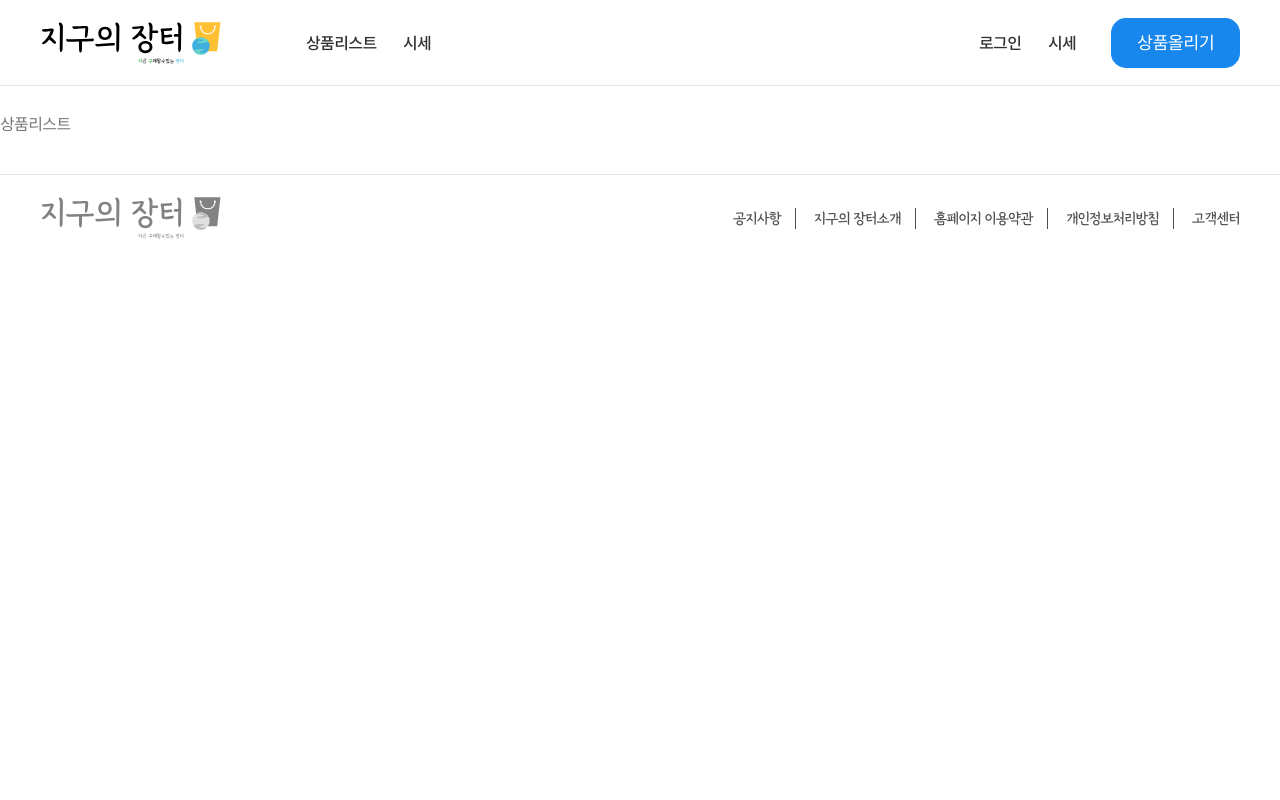
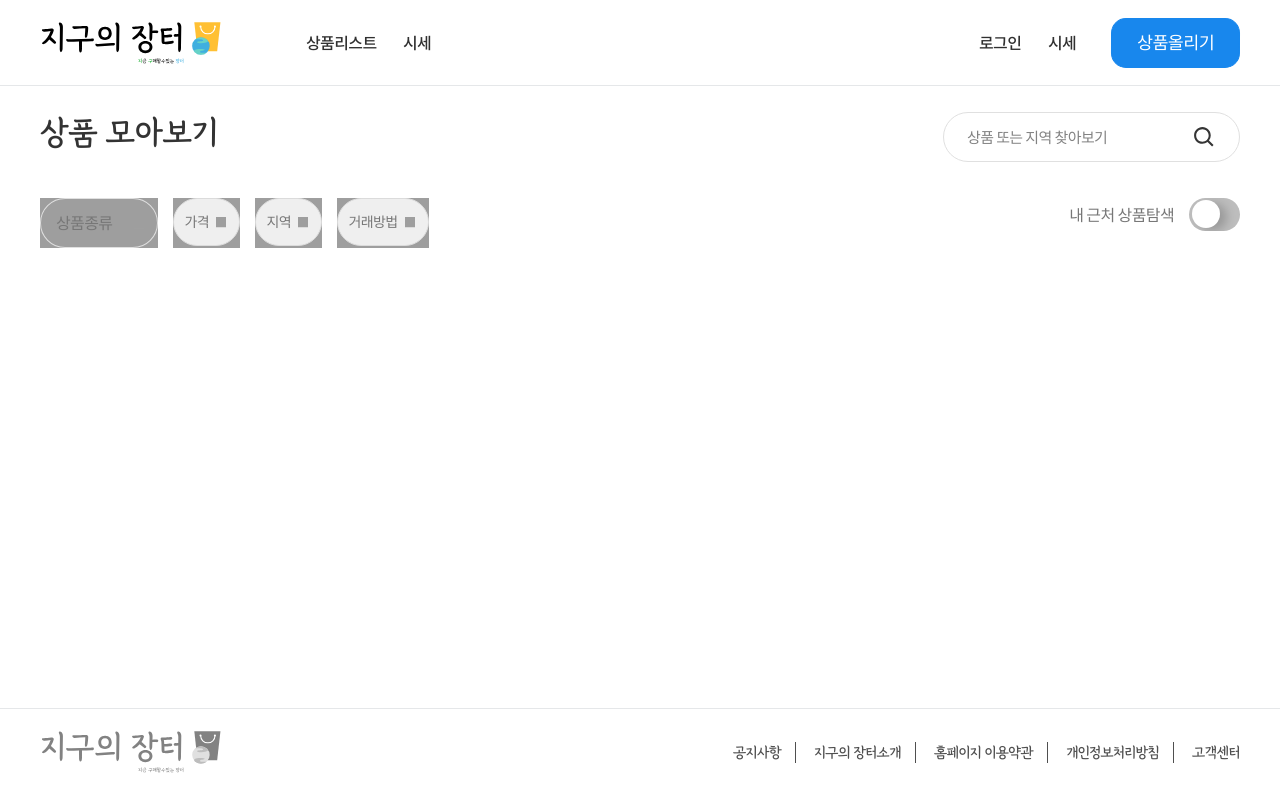
Before and after one commit to entekk1111/earthMarket, a Vue app in the folder frontend/: page /list in a window 1280 px wide. Built offline with nearby package versions, Linux system fonts and the light colour scheme; grey boxes are pictures that could not be loaded; a web font is replaced by a local one.

Commit message:
[스타일] scss 연결, 상품리스트 페이지 작업중

```diff
--- a/frontend/src/App.vue
+++ b/frontend/src/App.vue
@@ -1,8 +1,10 @@
 <template>
   <div id="app">
     <Header />
-    <div id="content" class="content">
-      <router-view />
+    <div id="container" class="container">
+      <div class="grab">
+        <router-view />
+      </div>
     </div>
     <Footer />
   </div>
--- a/frontend/src/assets/scss/style.scss
+++ b/frontend/src/assets/scss/style.scss
@@ -1,5 +1,5 @@
 
-@import "_setting.scss";
+@import "_settings.scss";
 @import "_font.scss";
 @import "_default.scss";
 @import "_cmpt.scss";
--- a/frontend/src/views/product/ListView.vue
+++ b/frontend/src/views/product/ListView.vue
@@ -1,10 +1,10 @@
 <template>
+  <!-- <div>
     <div>
-    상품리스트
-    <!-- <div>
       <h1>상품모아보기</h1>
-            <SearchInput/>
-            <button>상품종류</button><button>가격</button><button>지역</button><button>거래방법</button><button>내근처상품탐색</button>
+      <SearchInput />
+      <button>상품종류</button><button>가격</button><button>지역</button
+      ><button>거래방법</button><button>내근처상품탐색</button>
       총 1020 상품
       <select>
         <option value="">최신등록순</option>
@@ -14,8 +14,107 @@
       </select>
     </div>
     <div>
-            <ProductItem/><ProductItem/><ProductItem/><ProductItem/><ProductItem/><ProductItem/>
+      <ProductItem /><ProductItem /><ProductItem /><ProductItem /><ProductItem /><ProductItem />
+    </div>
   </div> -->
+
+  <div class="contentList-wrap">
+    <!-- top-wrap -->
+    <div class="top-wrap">
+      <h2 class="cont-tit">상품 모아보기</h2>
+      <div class="search-wrap">
+        <label for="inputSearch"
+          ><span class="sr-only">상품 또는 지역 찾아보기</span></label
+        >
+        <input
+          type="text"
+          id="inputSearch"
+          placeholder="상품 또는 지역 찾아보기"
+        />
+        <button type="button" class="btn">
+          <svg
+            xmlns="http://www.w3.org/2000/svg"
+            xmlns:xlink="http://www.w3.org/1999/xlink"
+            aria-hidden="true"
+            role="img"
+            class="iconify iconify--bx"
+            width="1em"
+            height="1em"
+            preserveAspectRatio="xMidYMid meet"
+            viewBox="0 0 24 24"
+            data-icon="bx:search"
+          >
+            <path
+              fill="currentColor"
+              d="M10 18a7.952 7.952 0 0 0 4.897-1.688l4.396 4.396l1.414-1.414l-4.396-4.396A7.952 7.952 0 0 0 18 10c0-4.411-3.589-8-8-8s-8 3.589-8 8s3.589 8 8 8zm0-14c3.309 0 6 2.691 6 6s-2.691 6-6 6s-6-2.691-6-6s2.691-6 6-6z"
+            ></path></svg
+          ><span class="sr-only">검색</span>
+        </button>
+      </div>
+    </div>
+    <!-- // top-wrap -->
+
+    <!-- sort-wrap -->
+    <div class="sort-wrap">
+      <!-- select-group -->
+      <ul class="select-group">
+        <li class="item">
+          <div class="select-wrap dropdown">
+            <button
+              class="btn dropdown-toggle"
+              type="button"
+              id="dropdownMenuButton1"
+              data-bs-toggle="dropdown"
+              aria-expanded="false"
+            >
+              상품종류
+            </button>
+            <ul class="dropdown-menu" aria-labelledby="dropdownMenuButton1">
+              <li><a class="dropdown-item" href="#">Action</a></li>
+              <li><a class="dropdown-item" href="#">Another action</a></li>
+              <li><a class="dropdown-item" href="#">Something else here</a></li>
+            </ul>
+          </div>
+        </li>
+        <li class="item">
+          <div class="select-wrap">
+            <label for="select02"><span class="sr-only">가격</span></label>
+            <select id="select02">
+              <option>가격</option>
+            </select>
+          </div>
+        </li>
+        <li class="item">
+          <div class="select-wrap">
+            <label for="select03"><span class="sr-only">지역</span></label>
+            <select id="select03">
+              <option>지역</option>
+            </select>
+          </div>
+        </li>
+        <li class="item">
+          <div class="select-wrap">
+            <label for="select04"><span class="sr-only">거래방법</span></label>
+            <select id="select04">
+              <option>거래방법</option>
+            </select>
+          </div>
+        </li>
+      </ul>
+      <!-- //select-group -->
+
+      <!-- toggle-button-wrap -->
+      <div class="toggle-button-wrap">
+        <label for="toggleBtn">내 근처 상품탐색</label>
+        <div class="toggle-button">
+          <input type="checkbox" id="toggleBtn" class="checkbox" />
+          <div class="knobs"></div>
+          <div class="layer"></div>
+        </div>
+      </div>
+      <!-- // toggle-button-wrap -->
+    </div>
+    <!--  //sort-wrap -->
   </div>
 </template>
 
```
Also changed, not shown: frontend/src/assets/scss/_settings.scss (renamed from frontend/src/assets/scss/_setting.scss). Lines whose indentation alone changed are shown as unchanged.
